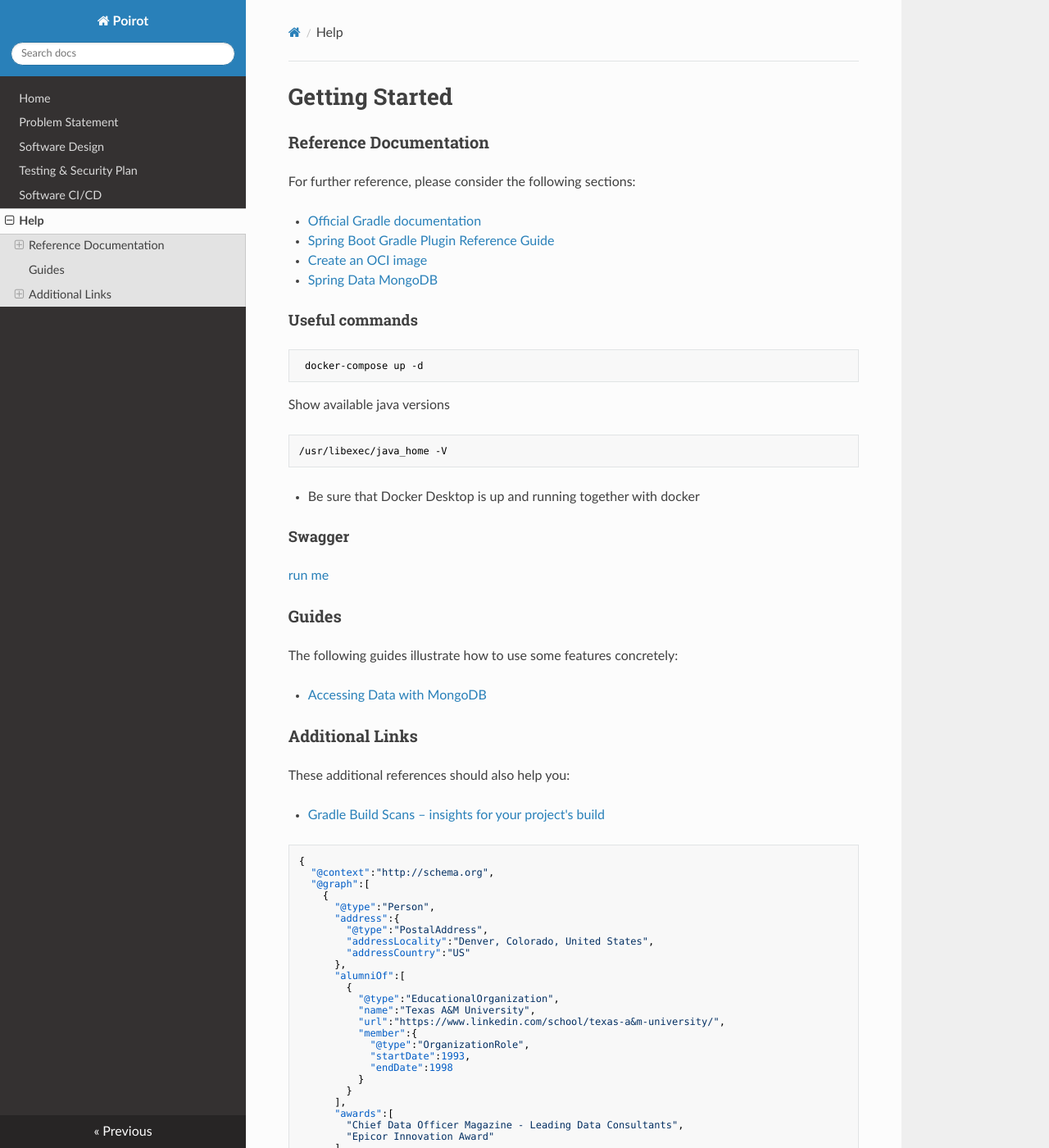
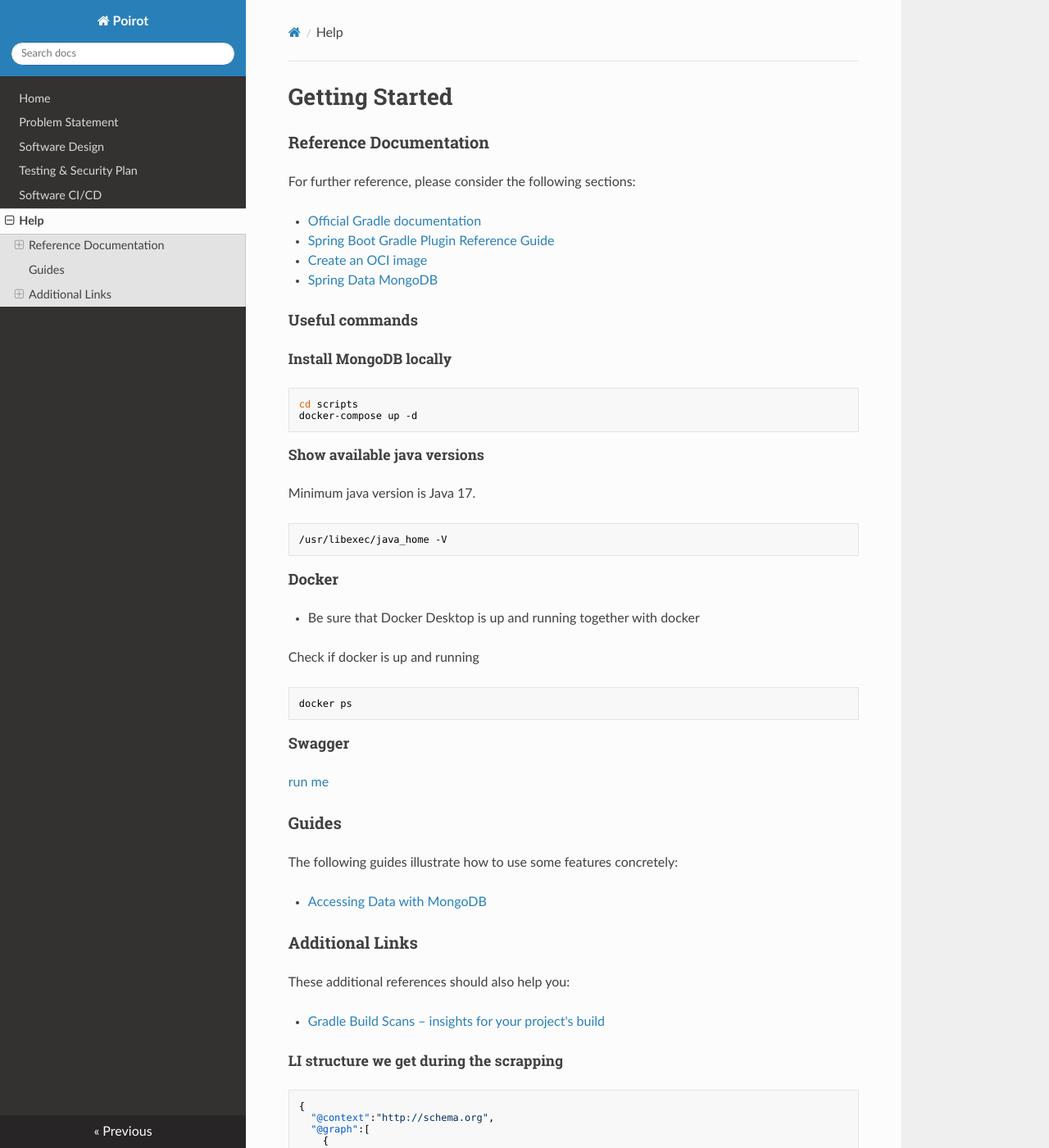
Before and after one commit to hob1t/poirot, an MkDocs documentation site: the page built from docs/HELP.md, in a window 1280 px wide and 1400 px high. Shown: the whole window at 82% size. Built offline with MkDocs 1.6.1, drawn with Linux system fonts in a browser that asks for light colours; nearby versions of some CDN libraries; some of the changed text lies outside the part shown.

````diff
--- a/docs/HELP.md
+++ b/docs/HELP.md
@@ -10,19 +10,30 @@ For further reference, please consider the following sections:
 
 #### Useful commands
 
+##### Install MongoDB locally
+
 ```bash
- docker-compose up -d
+cd scripts
+docker-compose up -d
 ```
 
-Show available java versions
+##### Show available java versions
+
+Minimum java version is Java 17.
 
 ```bash
 /usr/libexec/java_home -V
 ```
 
-####
+#### Docker
 
 * Be sure that Docker Desktop is up and running together with docker
+
+Check if docker is up and running
+
+``` bash
+docker ps
+```
 
 #### Swagger
 
@@ -35,10 +46,12 @@ The following guides illustrate how to use some features concretely:
 * [Accessing Data with MongoDB](https://spring.io/guides/gs/accessing-data-mongodb/)
 
 ### Additional Links
+
 These additional references should also help you:
 
 * [Gradle Build Scans – insights for your project's build](https://scans.gradle.com#gradle)
 
+##### LI structure we get during the scrapping
 
 ```json
 {
@@ -227,6 +240,8 @@ These additional references should also help you:
 }
 ```
 
+##### FB raw data we get during the scrapping
+
 ```json
 {
    "page_name":"Paul Kirby: Member for Port Darwin",
@@ -250,6 +265,8 @@ These additional references should also help you:
 
 }
 ```
+
+##### FB our data, saved in the mongoDB
 
 Facebook List of Persons
 
--- a/mkdocs.yml
+++ b/mkdocs.yml
@@ -1,7 +1,7 @@
 site_name: Poirot
 nav:
   - Home:                        index.md
-  - Problem Statement:           architechture.md
+  - Problem Statement:           problem_statement.md
   - Software Design:             SDD.md
   - Testing & Security Plan:     TSD.md
   - Software CI/CD:              SDSM.md
````
Also changed, not shown: other parts of docs/HELP.md (+1 -1 lines), docs/SDSM.md (+10 -0 lines), docs/problem_statement.md (added, +38 -0 lines), docs/images/second_problem.png (added).
